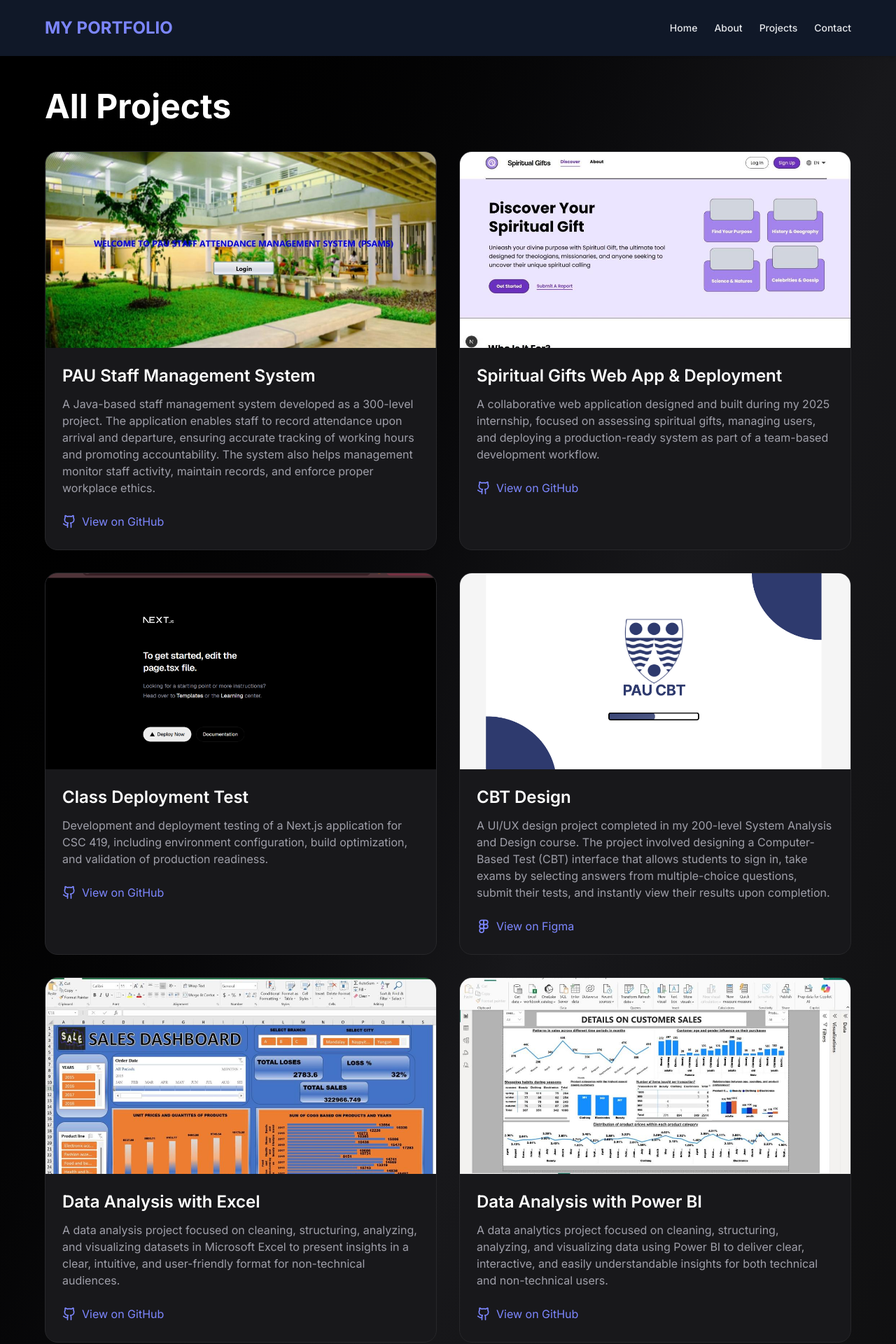
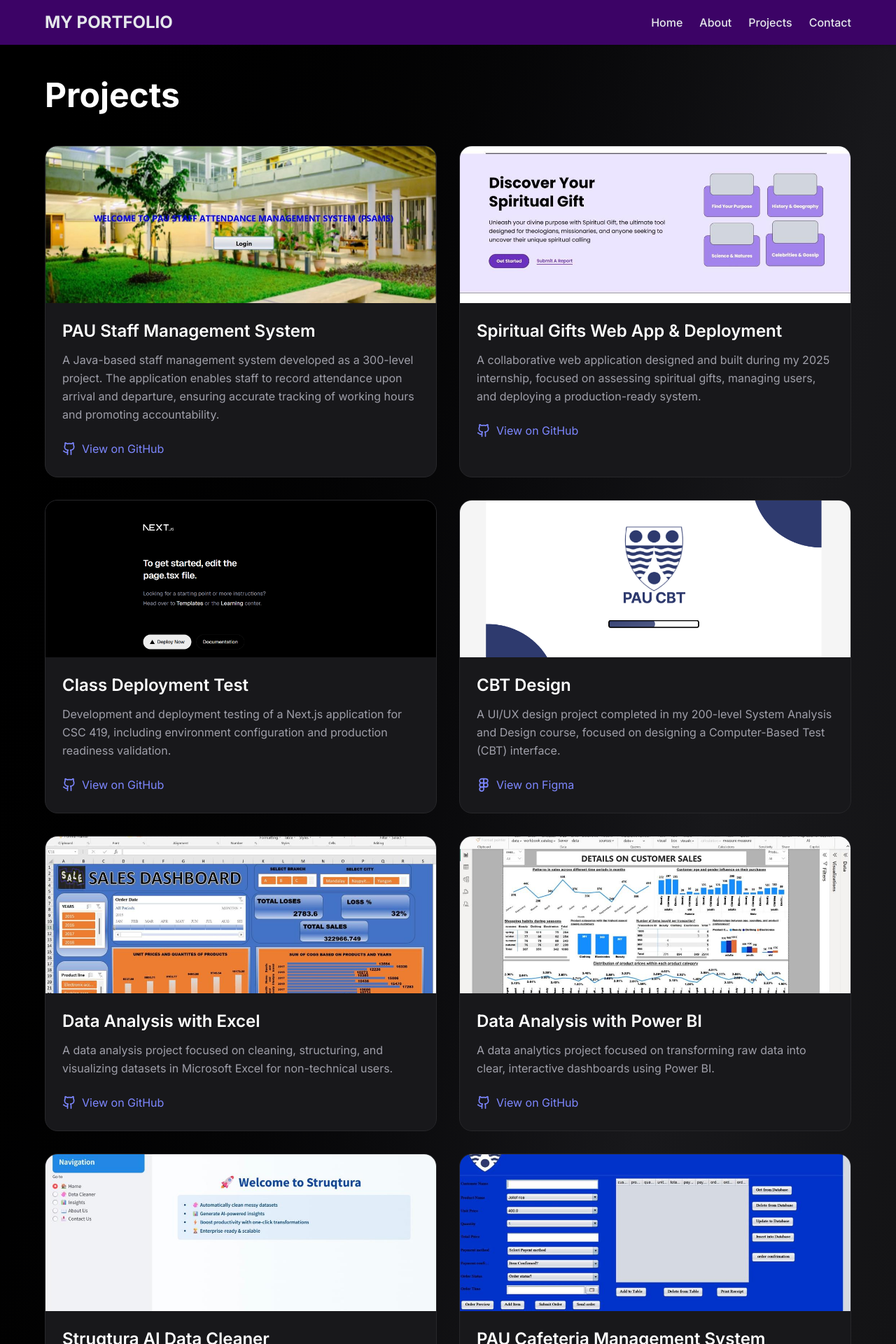
Before and after one commit to udsako/myportfolio, a Next.js app: page /projects in a window 1280 px wide. Shown: the top 1920 px of the page at 70% size. Built offline with nearby package versions, Linux system fonts and the light colour scheme.

Commit message:
My commit

```diff
--- a/app/projects/page.tsx
+++ b/app/projects/page.tsx
@@ -5,28 +5,28 @@ const projects = [
   {
     title: "PAU Staff Management System",
     description:
-      "A Java-based staff management system developed as a 300-level project. The application enables staff to record attendance upon arrival and departure, ensuring accurate tracking of working hours and promoting accountability. The system also helps management monitor staff activity, maintain records, and enforce proper workplace ethics.",
+      "A Java-based staff management system developed as a 300-level project. The application enables staff to record attendance upon arrival and departure, ensuring accurate tracking of working hours and promoting accountability.",
     github: "https://github.com/udsako/backend.git",
     image: "/pau-staff.jpeg",
   },
   {
     title: "Spiritual Gifts Web App & Deployment",
     description:
-      "A collaborative web application designed and built during my 2025 internship, focused on assessing spiritual gifts, managing users, and deploying a production-ready system as part of a team-based development workflow.",
+      "A collaborative web application designed and built during my 2025 internship, focused on assessing spiritual gifts, managing users, and deploying a production-ready system.",
     github: "https://github.com/udsako/spiritualgiftsweb.git",
     image: "/spiritual-gifts.jpeg",
   },
   {
     title: "Class Deployment Test",
     description:
-      "Development and deployment testing of a Next.js application for CSC 419, including environment configuration, build optimization, and validation of production readiness.",
+      "Development and deployment testing of a Next.js application for CSC 419, including environment configuration and production readiness validation.",
     github: "https://github.com/udsako/CSC-419-DEPLOYMENT.git",
     image: "/csc419deploymenttest.png",
   },
   {
     title: "CBT Design",
     description:
-      "A UI/UX design project completed in my 200-level System Analysis and Design course. The project involved designing a Computer-Based Test (CBT) interface that allows students to sign in, take exams by selecting answers from multiple-choice questions, submit their tests, and instantly view their results upon completion.",
+      "A UI/UX design project completed in my 200-level System Analysis and Design course, focused on designing a Computer-Based Test (CBT) interface.",
     figma:
       "https://www.figma.com/design/gVd8JHHJAi8299HCTheiNv/Blessing-s-assignment",
     image: "/CBT.png",
@@ -34,35 +34,35 @@ const projects = [
   {
     title: "Data Analysis with Excel",
     description:
-      "A data analysis project focused on cleaning, structuring, analyzing, and visualizing datasets in Microsoft Excel to present insights in a clear, intuitive, and user-friendly format for non-technical audiences.",
+      "A data analysis project focused on cleaning, structuring, and visualizing datasets in Microsoft Excel for non-technical users.",
     github: "https://github.com/udsako/eddyy.sako.git",
     image: "/excel-analysis.jpeg",
   },
   {
     title: "Data Analysis with Power BI",
     description:
-      "A data analytics project focused on cleaning, structuring, analyzing, and visualizing data using Power BI to deliver clear, interactive, and easily understandable insights for both technical and non-technical users.",
+      "A data analytics project focused on transforming raw data into clear, interactive dashboards using Power BI.",
     github: "https://github.com/udsako/eddyy.sako.git",
     image: "/powerbi-analysis.jpeg",
   },
   {
     title: "Struqtura AI Data Cleaner",
     description:
-      "An innovation-focused project developed in my 300-level coursework to identify and solve a real-world problem in data handling. The project addressed the challenge of manually cleaning large datasets by introducing a Python-based application that automates data cleaning, generates meaningful insights from the cleaned data, and enables users to export structured datasets for accurate visualization and analysis.",
+      "An innovation-focused project that automates data cleaning, insight generation, and export of structured datasets for analysis.",
     github: "https://github.com/YOUR_USERNAME/struqtura",
     image: "/struqtura.jpeg",
   },
   {
     title: "PAU Cafeteria Management System",
     description:
-      "Role-based Java Swing system that allows staff and students to place food orders online directly from the school cafeterias, eliminating the need for paper-based order records and preventing reuse of order slips. The system streamlines order processing, inventory management, and ensures a more efficient and reliable cafeteria experience.",
+      "A role-based Java Swing system enabling online food ordering, inventory management, and elimination of paper-based records.",
     github: "https://github.com/udsako/backend.git",
     image: "/cafeteria.jpeg",
   },
   {
     title: "Meal Ordering System",
     description:
-      "A meal ordering system with a dual-login interface for admins and customers. Admins can manage meal details, view recent orders within a selected time range, analyze customer ratings, and track customer activity including order counts and total spending. Customers log in to place and manage meal orders.",
+      "A dual-login meal ordering system for admins and customers with analytics and order tracking.",
     github: "https://github.com/udsako/pythonprojects.git",
     image: "/mealsystem.jpeg",
   },
@@ -71,9 +71,10 @@ const projects = [
 export default function ProjectsPage() {
   return (
     <div className="min-h-screen bg-gradient-to-br from-black via-zinc-900 to-neutral-950 text-white px-6 md:px-16 py-12">
-      <h1 className="text-5xl font-bold mb-10">All Projects</h1>
+      <h1 className="text-5xl font-bold mb-12">Projects</h1>
 
-      <div className="grid md:grid-cols-2 gap-8">
+      {/* PROJECT GRID */}
+      <div className="grid md:grid-cols-2 gap-8 mb-24">
         {projects.map((project, i) => {
           const isFigma = !!project.figma;
           const link = project.github || project.figma;
@@ -83,17 +84,17 @@ export default function ProjectsPage() {
               key={i}
               className="rounded-2xl border border-zinc-800 bg-zinc-900 overflow-hidden hover:border-indigo-400 transition"
             >
-              {/* PROJECT IMAGE */}
               <img
                 src={project.image}
                 alt={project.title}
-                className="w-full h-70 object-cover"
+                className="w-full h-56 object-cover"
               />
 
-              {/* PROJECT CONTENT */}
               <div className="p-6">
                 <h2 className="text-2xl font-semibold">{project.title}</h2>
-                <p className="text-zinc-400 mt-3">{project.description}</p>
+                <p className="text-zinc-400 mt-3 leading-relaxed">
+                  {project.description}
+                </p>
 
                 {link && (
                   <Link
@@ -119,6 +120,168 @@ export default function ProjectsPage() {
           );
         })}
       </div>
+
+      {/* ================= CASE STUDIES ================= */}
+      <section className="max-w-5xl mx-auto space-y-16">
+        <h2 className="text-4xl font-bold mb-12">Selected Case Studies</h2>
+
+        {/* CASE STUDY 1: PAU STAFF MANAGEMENT */}
+        <div className="bg-zinc-900 p-8 rounded-2xl border border-zinc-800 shadow-lg">
+          <h3 className="text-3xl font-semibold mb-6">
+            PAU Staff Management System
+          </h3>
+
+          <h4 className="text-2xl font-semibold mb-2">Project Overview</h4>
+          <p className="text-zinc-300 mb-4">
+            The PAU Staff Management System is a desktop-based application
+            developed to address inefficiencies in manual staff attendance
+            tracking and record management within an institutional environment.
+            The system was designed to digitize attendance logging, improve
+            accountability, and provide management with structured access to
+            staff activity data.
+          </p>
+
+          <h4 className="text-2xl font-semibold mb-2">Problem Statement</h4>
+          <p className="text-zinc-300 mb-4">
+            Before this system, staff attendance and working hours were typically
+            recorded manually. This approach led to:
+          </p>
+          <ul className="list-disc list-inside text-zinc-400 mb-4 space-y-1">
+            <li>Inconsistent attendance records</li>
+            <li>Difficulty tracking arrival and departure times</li>
+            <li>Limited visibility for management into staff activity</li>
+            <li>Increased risk of errors and data manipulation</li>
+          </ul>
+          <p className="text-zinc-300 mb-4">
+            The challenge was to design a system that ensures accurate attendance
+            tracking, role-based access, and centralized record management, while
+            remaining simple enough for daily use by staff and administrators.
+          </p>
+
+          <h4 className="text-2xl font-semibold mb-2">My Role</h4>
+          <ul className="list-disc list-inside text-zinc-400 mb-4 space-y-1">
+            <li>System analysis and requirement definition</li>
+            <li>Designing the application workflow and user roles</li>
+            <li>Implementing backend logic and database interaction</li>
+            <li>Building core features such as authentication, attendance logging, and record retrieval</li>
+          </ul>
+          <p className="text-zinc-300 mb-4">
+            This project strengthened my ability to translate real-world
+            administrative problems into functional software solutions.
+          </p>
+
+          <h4 className="text-2xl font-semibold mb-2">Solution</h4>
+          <p className="text-zinc-300 mb-4">
+            I developed a Java-based staff management system that allows:
+          </p>
+          <ul className="list-disc list-inside text-zinc-400 mb-4 space-y-1">
+            <li>Staff members to log attendance on arrival and departure</li>
+            <li>Secure authentication to prevent unauthorized access</li>
+            <li>Management to view, monitor, and manage staff records centrally</li>
+            <li>Structured storage of attendance data for accountability and reporting</li>
+            <li>The system enforces consistent data entry and eliminates the need for paper-based records</li>
+          </ul>
+
+          <h4 className="text-2xl font-semibold mb-2">Key Features</h4>
+          <ul className="list-disc list-inside text-zinc-400 mb-4 space-y-1">
+            <li>Staff authentication system</li>
+            <li>Attendance logging (check-in and check-out)</li>
+            <li>Centralized staff records management</li>
+            <li>Admin-level access for monitoring and oversight</li>
+            <li>Structured database-backed storage</li>
+          </ul>
+
+          <h4 className="text-2xl font-semibold mb-2">Tools & Technologies</h4>
+          <p className="text-zinc-300 mb-4">
+            Java · Java Swing (GUI) · MySQL · JDBC for database connectivity
+          </p>
+
+          <h4 className="text-2xl font-semibold mb-2">Impact & Learning Outcomes</h4>
+          <p className="text-zinc-300">
+            Improved understanding of system analysis and design principles,
+            hands-on experience building a role-based application, practical
+            exposure to database-backed desktop applications, and strengthened
+            problem-solving and debugging skills. Demonstrated how software can
+            improve operational transparency and efficiency within an organization.
+          </p>
+        </div>
+
+        {/* CASE STUDY 2: STRUQTURA */}
+        <div className="bg-zinc-900 p-8 rounded-2xl border border-zinc-800 shadow-lg">
+          <h3 className="text-3xl font-semibold mb-6">
+            Struqtura – AI Data Cleaner
+          </h3>
+
+          <h4 className="text-2xl font-semibold mb-2">Project Overview</h4>
+          <p className="text-zinc-300 mb-4">
+            Struqtura is a data cleaning and analysis tool developed to address
+            the challenge of manually cleaning large datasets before analysis.
+            The project focuses on automating repetitive data preparation tasks
+            to reduce errors and improve efficiency in data-driven workflows.
+          </p>
+
+          <h4 className="text-2xl font-semibold mb-2">Problem Statement</h4>
+          <p className="text-zinc-300 mb-4">
+            Data analysts and students often spend a significant amount of time:
+          </p>
+          <ul className="list-disc list-inside text-zinc-400 mb-4 space-y-1">
+            <li>Cleaning inconsistent datasets</li>
+            <li>Handling missing or duplicate values</li>
+            <li>Structuring data before visualization or analysis</li>
+          </ul>
+          <p className="text-zinc-300 mb-4">
+            Manual data cleaning is time-consuming, error-prone, and discouraging
+            for non-technical users. The absence of intelligent assistance makes
+            the process inefficient, especially when dealing with large datasets.
+          </p>
+
+          <h4 className="text-2xl font-semibold mb-2">My Role</h4>
+          <ul className="list-disc list-inside text-zinc-400 mb-4 space-y-1">
+            <li>Identifying the problem through coursework and practical data analysis tasks</li>
+            <li>Designing the system logic and cleaning workflow</li>
+            <li>Implementing automated data cleaning functionality</li>
+            <li>Ensuring the tool produces structured, analysis-ready datasets</li>
+          </ul>
+          <p className="text-zinc-300 mb-4">
+            This project allowed me to explore the intersection of data analysis,
+            automation, and problem-driven software design.
+          </p>
+
+          <h4 className="text-2xl font-semibold mb-2">Solution</h4>
+          <p className="text-zinc-300 mb-4">
+            I developed Struqtura, a Python-based data cleaning tool that:
+          </p>
+          <ul className="list-disc list-inside text-zinc-400 mb-4 space-y-1">
+            <li>Automatically detects and cleans missing or inconsistent data</li>
+            <li>Structures raw datasets into analysis-ready formats</li>
+            <li>Generates meaningful insights from cleaned data</li>
+            <li>Allows users to export cleaned datasets for visualization and reporting</li>
+            <li>Reduces the technical barrier for users who want accurate data without manual preprocessing</li>
+          </ul>
+
+          <h4 className="text-2xl font-semibold mb-2">Key Features</h4>
+          <ul className="list-disc list-inside text-zinc-400 mb-4 space-y-1">
+            <li>Automated data cleaning and preprocessing</li>
+            <li>Detection of missing and inconsistent values</li>
+            <li>Dataset structuring for analysis and visualization</li>
+            <li>Export functionality for cleaned data</li>
+            <li>Insight generation from cleaned datasets</li>
+          </ul>
+
+          <h4 className="text-2xl font-semibold mb-2">Tools & Technologies</h4>
+          <p className="text-zinc-300 mb-4">
+            Python · Pandas · Data preprocessing techniques · File-based dataset handling (CSV, Excel formats)
+          </p>
+
+          <h4 className="text-2xl font-semibold mb-2">Impact & Learning Outcomes</h4>
+          <p className="text-zinc-300">
+            Deeper understanding of data quality challenges, experience automating repetitive analytical tasks,
+            improved skills in Python-based data processing, and strengthened ability to design tools around
+            real user pain points. Struqtura reflects my interest in building systems that improve efficiency,
+            accuracy, and accessibility in data-driven work.
+          </p>
+        </div>
+      </section>
     </div>
   );
 }
--- a/components/ui/Header.tsx
+++ b/components/ui/Header.tsx
@@ -5,30 +5,41 @@ import Link from "next/link";
 export default function Header() {
   return (
     /* FULL-WIDTH BACKGROUND */
-    <header className="w-full bg-gray-900 text-gray-200 sticky top-0 z-50">
+    <header className="w-full bg-purple-950 text-gray-200 sticky top-0 z-50">
 
       {/* CONSTRAINED CONTENT */}
-      <div className="max-w-screen-xl mx-auto flex justify-between items-center px-4 sm:px-6 md:px-16 py-6 shadow-md">
+      <div className="max-w-screen-xl mx-auto flex items-center justify-between flex-nowrap px-3 sm:px-4 md:px-16 py-4 shadow-md">
 
         {/* LOGO / TITLE */}
-        <div className="text-2xl font-bold text-indigo-400 whitespace-nowrap">
+        <div className="font-bold text-white-600 whitespace-nowrap
+                        text-sm sm:text-base md:text-xl lg:text-2xl">
           MY PORTFOLIO
         </div>
 
         {/* NAVIGATION */}
-        <nav className="flex flex-wrap gap-x-6 gap-y-2 text-sm font-medium justify-end text-right">
-          <Link href="/" className="hover:text-indigo-400 transition">
+        <nav
+          className="
+            flex flex-nowrap items-center
+            gap-x-2 sm:gap-x-4 md:gap-x-6
+            text-xs sm:text-sm md:text-base
+            font-medium text-right
+          "
+        >
+          <Link href="/" className="hover:text-indigo-400 transition whitespace-nowrap">
             Home
           </Link>
-          <Link href="/about" className="hover:text-indigo-400 transition">
+
+          <Link href="/about" className="hover:text-indigo-400 transition whitespace-nowrap">
             About
           </Link>
-          <Link href="/projects" className="hover:text-indigo-400 transition">
+
+          <Link href="/projects" className="hover:text-indigo-400 transition whitespace-nowrap">
             Projects
           </Link>
+
           <a
             href="#contact-footer"
-            className="hover:text-indigo-400 transition"
+            className="hover:text-indigo-400 transition whitespace-nowrap"
             onClick={(e) => {
               e.preventDefault();
               document
```
